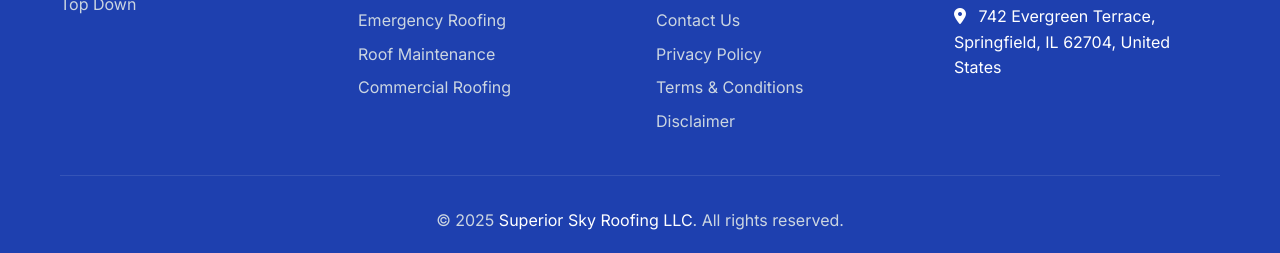
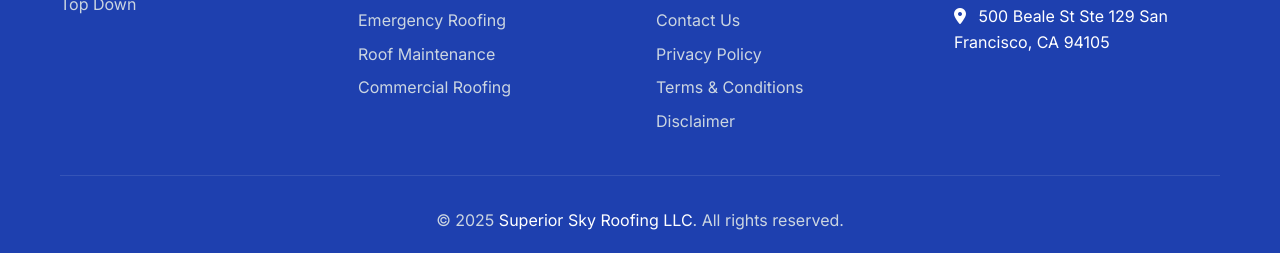
Before and after one commit to DivyanshiShrivastav04/SuperiorSkyRoofing, a plain HTML site: page disclaimer.html in a window 1280 px wide. Shown: the part 1861-2114 px from the top of the page. Drawn offline with Linux system fonts and the light colour scheme.

Commit message:
Update disclaimer.html

```diff
--- a/disclaimer.html
+++ b/disclaimer.html
@@ -135,7 +135,7 @@
         <a href="https://www.google.com/maps?q=742+Evergreen+Terrace,+Springfield,+IL+62704"
            target="_blank"
            style="color: white; text-decoration: none;">
-            742 Evergreen Terrace, Springfield, IL 62704, United States
+            500 Beale St Ste 129 San Francisco, CA 94105
         </a>
     </p>
 </div>
```
